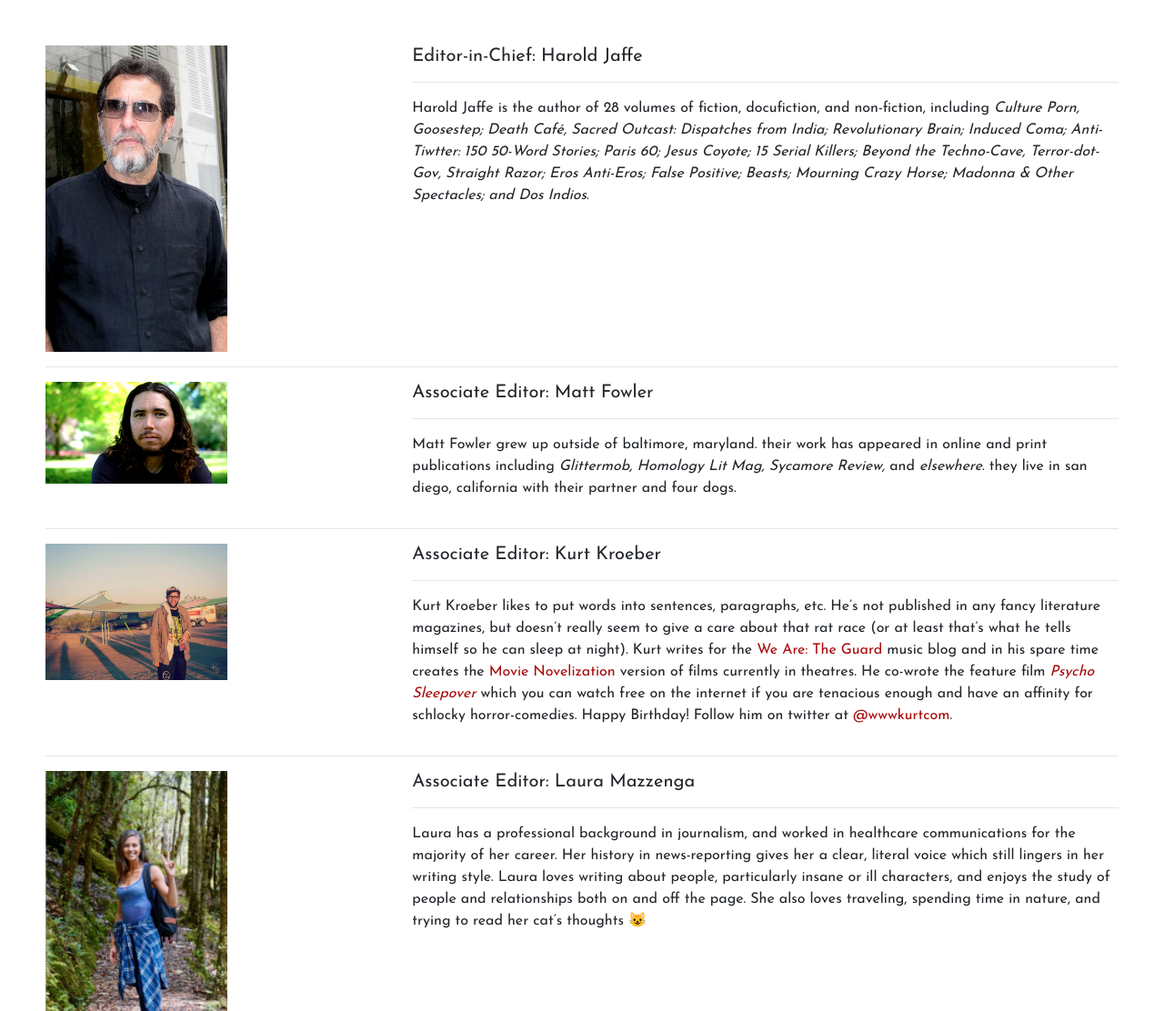
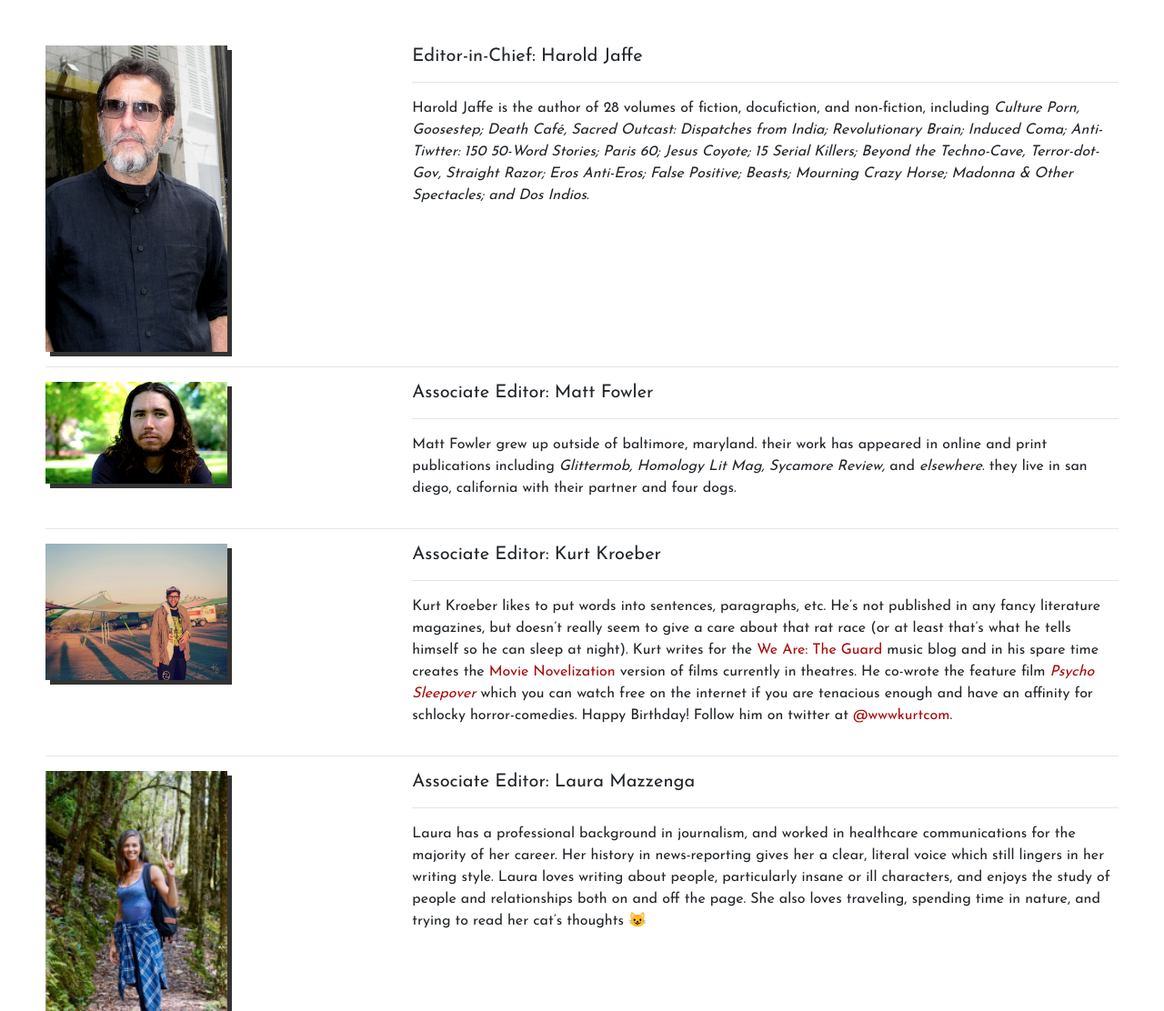
Before and after one commit to justingolden21/fiction-international, a Jekyll site: the page built from masthead.html, in a window 1280 px wide and 1400 px high. Shown: the part 288-1400 px from the top of the window at 91% size. Built offline with Jekyll 4.4.1, drawn with Linux system fonts in a browser that asks for light colours.

Commit message:
edit masthead css

```diff
--- /dev/null
+++ b/assets/css/masthead-styles.css
@@ -0,0 +1,4 @@
+.masthead-person {
+	box-shadow: 5px 5px 0px #333;
+	width: 200px;
+}
--- a/masthead.html
+++ b/masthead.html
@@ -4,6 +4,8 @@ title: Masthead
 active: Masthead
 permalink: masthead
 ---
+
+<link rel="stylesheet" href="{{ site.baseurl }}/assets/css/masthead-styles.css">
 
 <div id="main-section">
 	<h3></h3>
@@ -12,7 +14,7 @@ permalink: masthead
 	<div class="row">
 	{% for item in site.data.people %}
 	<div class="col-md-4">
-		<img src="{{ site.baseurl }}/assets/images/people/{{ item.image }}" width="200px">
+		<img class="masthead-person" src="{{ site.baseurl }}/assets/images/people/{{ item.image }}">
 	</div>
 	<div class="col-md-8">
 		<h5>{{ item.name }}</h5>
```
